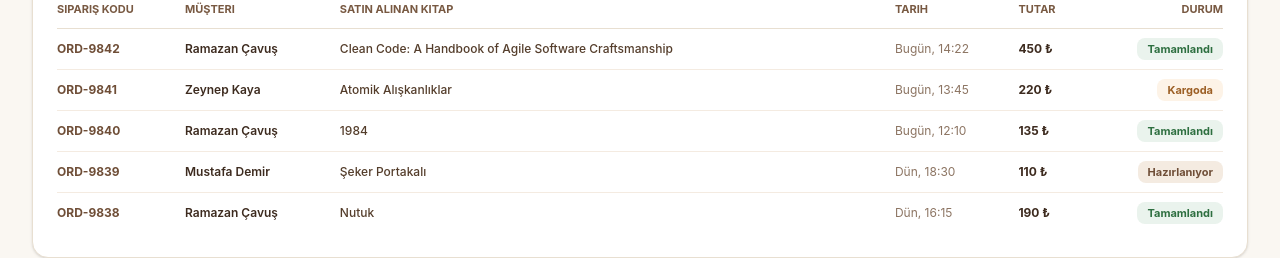
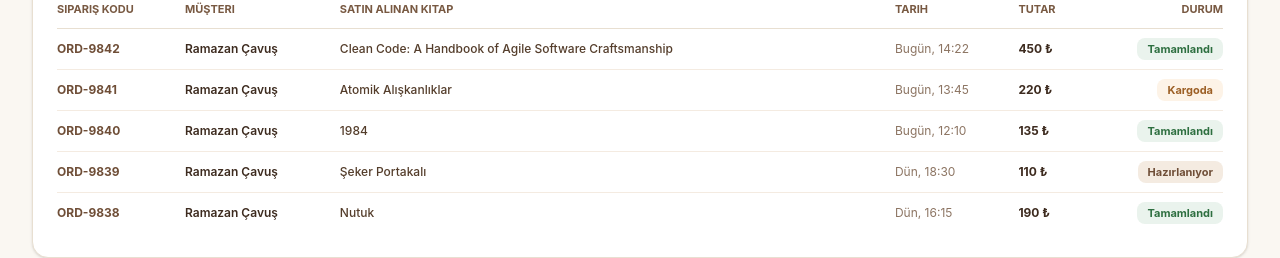
Before and after one commit to ramazaN1177/softwarepersona-ecommerce-web, a React (Vite) app: page / in a window 1280 px wide. Shown: the part 1460-1718 px from the top of the page. Built offline with nearby package versions, Linux system fonts and the light colour scheme.

Commit message:
Set all recent order customers to Ramazan Çavuş

```diff
--- a/src/pages/DashboardPage.tsx
+++ b/src/pages/DashboardPage.tsx
@@ -66,9 +66,9 @@ export const DashboardPage: React.FC = () => {
   // Recent Orders Activity with Ramazan Çavuş
   const recentOrders = [
     { id: 'ORD-9842', customer: 'Ramazan Çavuş', book: books[0]?.title || 'Clean Code', date: 'Bugün, 14:22', amount: books[0]?.price || 450, status: 'Tamamlandı' },
-    { id: 'ORD-9841', customer: 'Zeynep Kaya', book: books[1]?.title || 'Atomik Alışkanlıklar', date: 'Bugün, 13:45', amount: books[1]?.price || 220, status: 'Kargoda' },
+    { id: 'ORD-9841', customer: 'Ramazan Çavuş', book: books[1]?.title || 'Atomik Alışkanlıklar', date: 'Bugün, 13:45', amount: books[1]?.price || 220, status: 'Kargoda' },
     { id: 'ORD-9840', customer: 'Ramazan Çavuş', book: books[2]?.title || '1984', date: 'Bugün, 12:10', amount: books[2]?.price || 135, status: 'Tamamlandı' },
-    { id: 'ORD-9839', customer: 'Mustafa Demir', book: books[3]?.title || 'Şeker Portakalı', date: 'Dün, 18:30', amount: books[3]?.price || 110, status: 'Hazırlanıyor' },
+    { id: 'ORD-9839', customer: 'Ramazan Çavuş', book: books[3]?.title || 'Şeker Portakalı', date: 'Dün, 18:30', amount: books[3]?.price || 110, status: 'Hazırlanıyor' },
     { id: 'ORD-9838', customer: 'Ramazan Çavuş', book: books[4]?.title || 'Nutuk', date: 'Dün, 16:15', amount: books[4]?.price || 190, status: 'Tamamlandı' },
   ];
 
```
